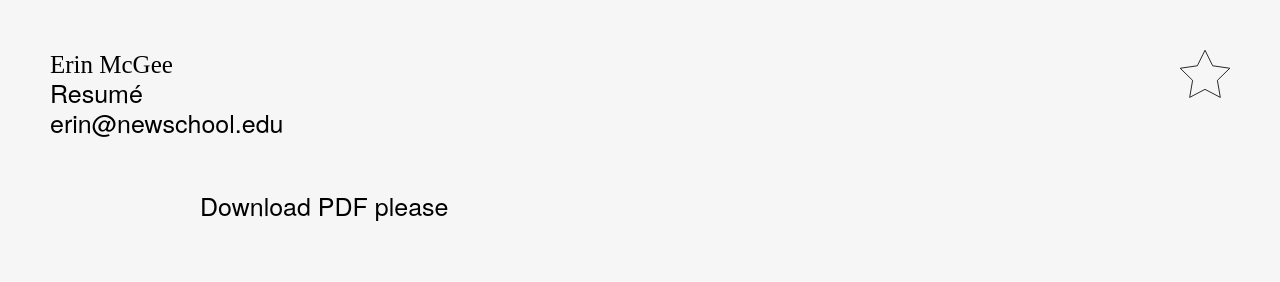
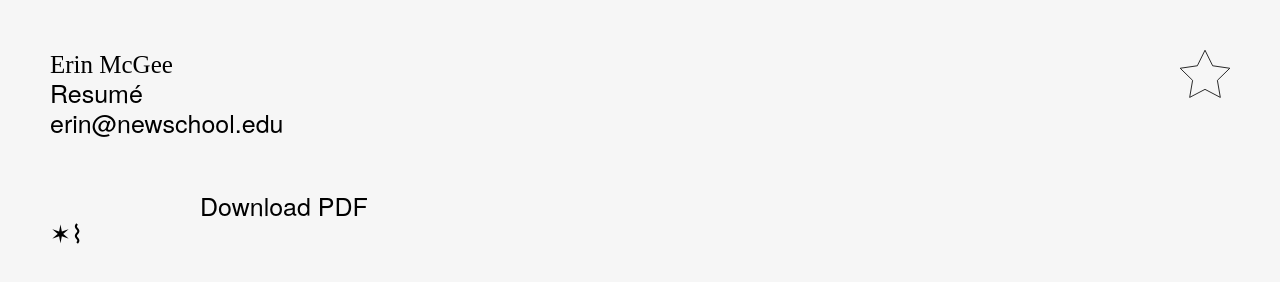
Before and after one commit to claue312/erin, a plain HTML site: page index.html in a window 1280 px wide. Drawn offline with Linux system fonts and the light colour scheme; a web font is replaced by a local one.

Commit message:
top me !!!

```diff
--- a/index.html
+++ b/index.html
@@ -30,11 +30,11 @@
 				Erin McGee<br><span class="t2">Resumé<div class="small"></div><br>
 					<a class="t2" href="mailto:erin@newschool.edu" target="_blank">erin@newschool.edu</a>
 			<div class="august">
-				<span class="t2">Download PDF please<div class="small"></div>
+				<span class="t2">Download PDF<div class="small"></div>
 
 			</div>
 		</div>
 
-
+		✶⌇
 	</body>
 </html>
```
